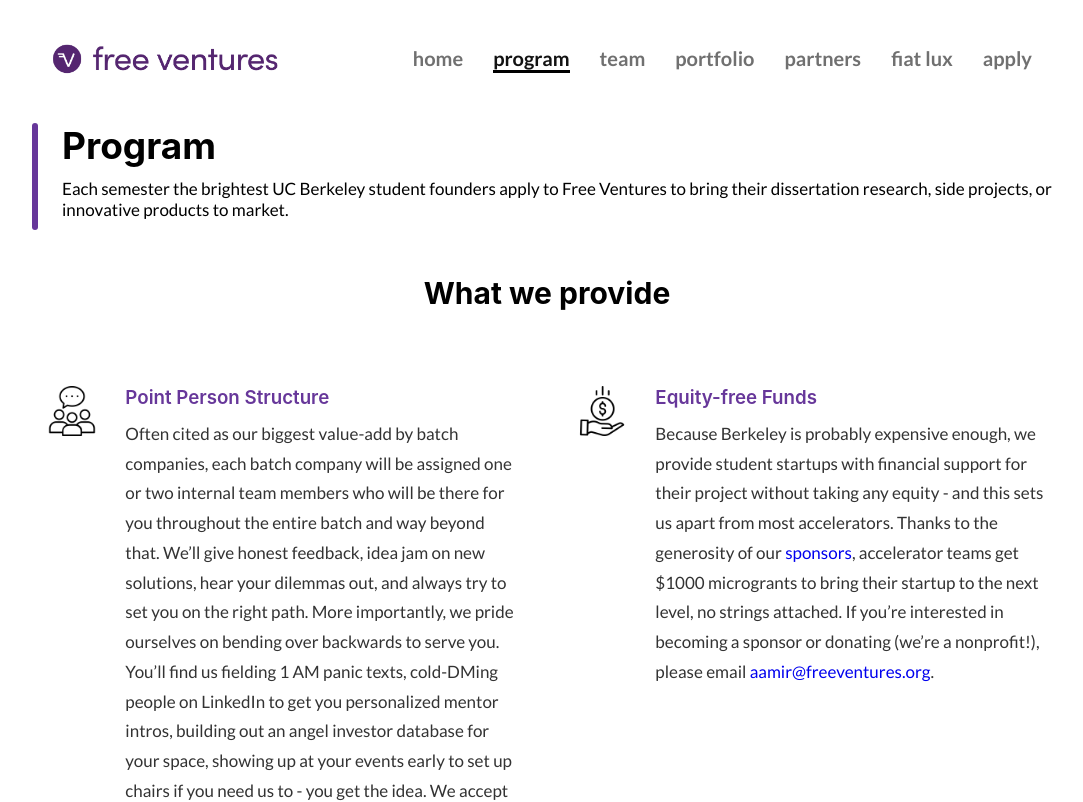
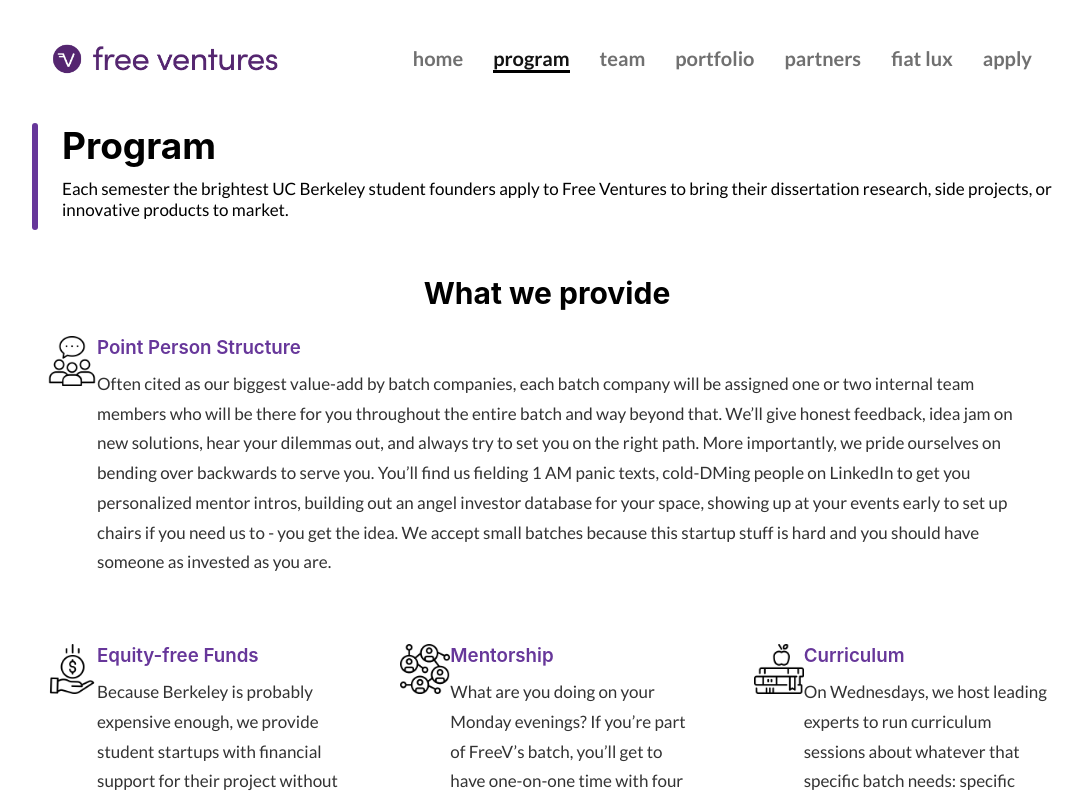
Before and after one commit to Free-Ventures-Cal/website, a React (Create React App) app: page /program in a window 1280 px wide. Shown: the top 802 px of the page, without its empty margins (93-1176 px from the left). Built offline with nearby package versions, Linux system fonts and the light colour scheme.

Commit message:
[feat] first try at horizontal point person, spacing a little off

```diff
--- a/src/Components/Program.js
+++ b/src/Components/Program.js
@@ -67,8 +67,8 @@
                 <div className="tiers-program">
                     <div className="container">
                         <h2>What we provide</h2>
-                        <div className="program-grid">
-                            <article>
+                        <div>
+                            <article id="program-top">
                                 <span>
                                     <img src={community} alt="" />
                                 </span>
@@ -78,6 +78,8 @@
                                     <p>Often cited as our biggest value-add by batch companies, each batch company will be assigned one or two internal team members who will be there for you throughout the entire batch and way beyond that. We’ll give honest feedback, idea jam on new solutions, hear your dilemmas out, and always try to set you on the right path. More importantly, we pride ourselves on bending over backwards to serve you. You’ll find us fielding 1 AM panic texts, cold-DMing people on LinkedIn to get you personalized mentor intros, building out an angel investor database for your space, showing up at your events early to set up chairs if you need us to - you get the idea. We accept small batches because this startup stuff is hard and you should have someone as invested as you are.</p>
                                 </span>
                             </article>
+                        </div>
+                        <div className="program-grid">
                             <article>
                                 <span>
                                     <img src={equity} alt="" />
@@ -127,7 +129,7 @@
                                     <img src={forbes} />
                                 </div>
                             </div>
-                            <svg className="no-show-mobile" id="tr-line"/>
+                            <svg className="no-show-mobile" id="tr-line" />
                             <div className="tr-bottom-section">
                                 <h3>Teams</h3>
                                 <div className="teams-flex">
--- a/src/styles/Program.css
+++ b/src/styles/Program.css
@@ -43,9 +43,15 @@
 
 .program-grid {
   display: grid;
-  grid-template-columns: 1fr 1fr;
+  grid-template-columns: 1fr 1fr 1fr;
   grid-column-gap: 60px;
   padding: 50px 0;
+}
+
+#program-top {
+  display: grid;
+  grid-template-columns: 1fr 20fr;
+  grid-row-gap: 0px;
 }
 
 .tiers-program .program-grid {
```
